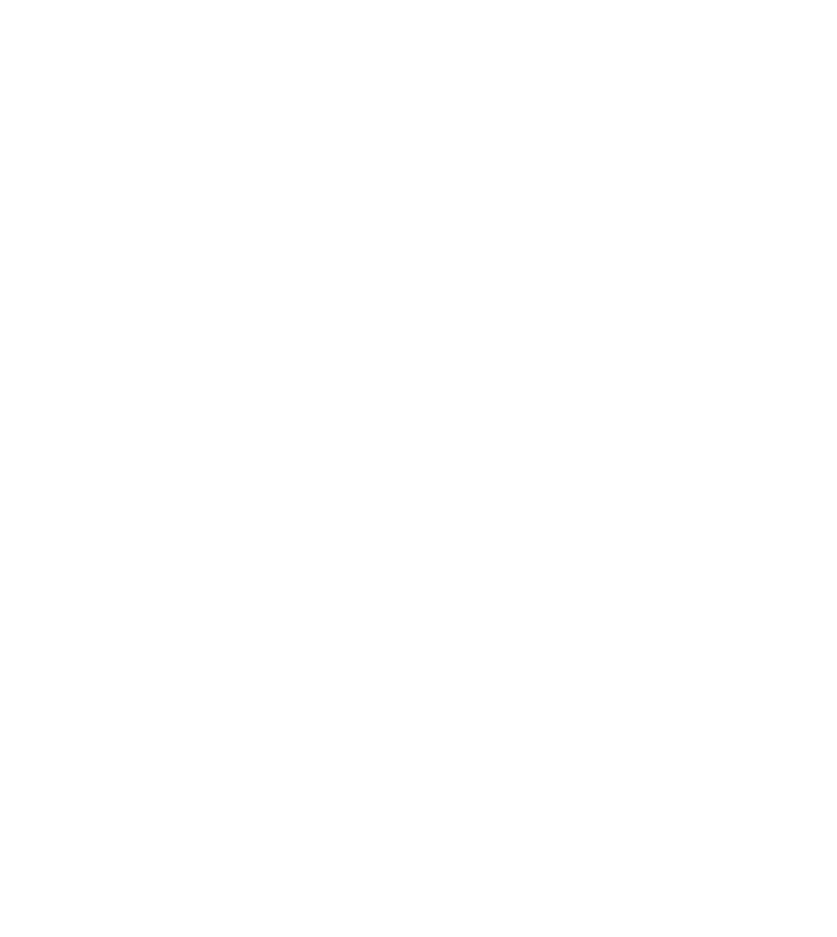
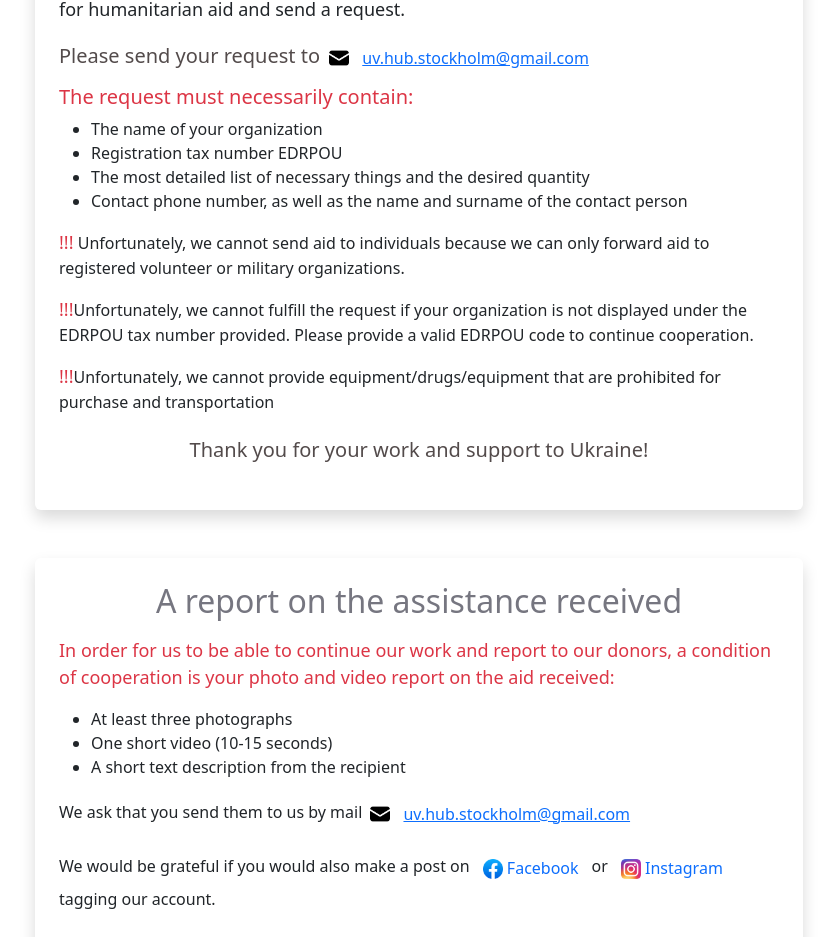
Before and after one commit to OlenaKut/uvhst, a React (Create React App) app: page /Page4NeedHelp in a window 1280 px wide. Before the commit this address had no page. Shown: the part 454-1391 px from the top of the page, without its empty margins (221-1058 px from the left). Before the commit the page ends 800 px from the top, so only its background shows below. Built offline with nearby package versions, Linux system fonts and the light colour scheme; the HTML template or start-up script is replaced by a standard one.

Commit message:
Added page 4

```diff
--- a/src/App.js
+++ b/src/App.js
@@ -4,6 +4,7 @@
 import Page2News from "./pages/Page2News";
 import Volunteer from "./components/pages/Volunteer";
 import Page3CanHelp from "./pages/Page3CanHelp";
+import Page4NeedHelp from "./pages/Page4NeedHelp";
 
 const App = () => {
   return (
@@ -13,6 +14,7 @@
         <Route path="/Page2News" element={<Page2News />} />
         <Route path="/Volunteer" element={<Volunteer />} />
         <Route path="/Page3CanHelp" element={<Page3CanHelp />} />
+        <Route path="/Page4NeedHelp" element={<Page4NeedHelp />} />
       </Routes>
     </div>
   );
--- a/src/components/header/HeaderMenu.css
+++ b/src/components/header/HeaderMenu.css
@@ -67,7 +67,7 @@
 .name {
   margin: 0 0 0 96px;
   color: #f8b435;
-  font-size: 60px;
+  font-size: 52px;
 }
 
 @media (max-width: 1410px) {
--- a/src/components/header/MenuNew.js
+++ b/src/components/header/MenuNew.js
@@ -36,12 +36,14 @@
                     I can help
                   </Nav.Link>
                 </LinkContainer>
+                <LinkContainer to="/Page4NeedHelp">
                   <Nav.Link
                     href="#iNeedHelp"
                     className="link text-warning me-sm-1 me-md-3 mt-4  px-0 pb-1"
                   >
                     I need help
                   </Nav.Link>
+                </LinkContainer>
                 <Nav.Link
                   href="#ourTeam"
                   className="link text-warning me-sm-1 me-md-3 mt-4  px-0 pb-1"
--- a/src/components/pages/Help.css
+++ b/src/components/pages/Help.css
@@ -1,7 +1,3 @@
-.ICanHelp {
-  margin: 60px 20px 100px;
-}
-
 .vol-title {
   color: rgb(118, 118, 128);
 }
@@ -17,8 +13,25 @@
   height: 20px;
 }
 
+.need-help {
+  margin: 60px 20px 100px 20px;
+  width: 60%;
+}
+.media-help {
+  width: 20px;
+}
+.need-subtext {
+  font-size: 18px;
+}
+.need-undertext {
+  color: rgb(83, 75, 75);
+}
+
 @media (max-width: 1200px) {
   .vol-block {
+    width: 70%;
+  }
+  .need-help {
     width: 70%;
   }
 }
@@ -27,10 +40,37 @@
   .vol-block {
     width: 80%;
   }
+  .need-help {
+    width: 80%;
+  }
+  .need-subtext {
+    font-size: 16px;
+  }
+  .need-undertext {
+    font-size: 20px;
+  }
 }
 
 @media (max-width: 576px) {
   .vol-block {
     width: 100%;
+    padding: 10px;
+  }
+  .vol-title {
+    font-size: 22px;
+  }
+  .vol-text {
+    font-size: 14px;
+  }
+  .need-help {
+    width: 100%;
+    padding: 10px;
+    font-size: 14px;
+  }
+  .need-subtext {
+    font-size: 14px;
+  }
+  .need-undertext {
+    font-size: 16px;
   }
 }
--- a/src/components/pages/ICanHelp.js
+++ b/src/components/pages/ICanHelp.js
@@ -7,9 +7,9 @@
 
 const ICanHelp = () => {
   return (
-    <div className="ICanHelp">
-      <div className="vol-block rounded-2 shadow m-auto my-4 container-fluid">
-        <h3 className="vol-title  text-center">I want to become a volunteer</h3>
+    <div className="my-5">
+      <div className="vol-block rounded-2 shadow m-auto container-fluid">
+        <h3 className="vol-title text-center">I want to become a volunteer</h3>
         <p className="vol-text">
           We always need good help! You can find more information here:{" "}
           <BecameVolunteer />
--- /dev/null
+++ b/src/pages/Page4NeedHelp.js
@@ -0,0 +1,133 @@
+import React from "react";
+import Header from "../components/header/Header";
+import Footer from "../components/footer/Footer";
+import "../components/pages/Help.css";
+import Button from "react-bootstrap/Button";
+import Mail from "../pictures/Mail_icon_black.png";
+import Facebook_icon from "../pictures/Facebook_icon.png";
+import Instagram_icon from "../pictures/Instagram_icon.webp";
+
+const Page4NeedHelp = () => {
+  return (
+    <div>
+      <Header />
+      <div className="need-help rounded-2 shadow m-auto my-5 p-4 container-fluid">
+        <h2 className="vol-title text-center mb-3">How to get help</h2>
+        <p className="need-subtext">
+          If you represent or cooperate with a military unit or group,
+          hospitals, orphanages, homes for the elderly or people with
+          disabilities, a public organization that helps internally displaced
+          persons in Ukraine, or people affected by war, you can contact us for
+          humanitarian aid and send a request.
+        </p>
+        <h5 className="need-undertext">
+          Please send your request to{" "}
+          <img src={Mail} alt="Mail" className="contact-logo-page3 ms-1" />
+          <Button
+            variant="link"
+            href="mailto:https://twitter.com/uvhub_sthlm"
+            rel="noopener noreferrer"
+          >
+            uv.hub.stockholm@gmail.com
+          </Button>{" "}
+        </h5>
+        <h5 className="text-danger need-undertext">
+          The request must necessarily contain:
+        </h5>
+        <ul>
+          <li>The name of your organization</li>
+          <li>Registration tax number EDRPOU</li>
+          <li>
+            The most detailed list of necessary things and the desired quantity
+          </li>
+          <li>
+            Contact phone number, as well as the name and surname of the contact
+            person{" "}
+          </li>
+        </ul>
+        <p>
+          <span className="text-danger need-subtext">!!!</span> Unfortunately,
+          we cannot send aid to individuals because we can only forward aid to
+          registered volunteer or military organizations.
+        </p>
+        <p>
+          <span className="text-danger need-subtext">!!!</span>Unfortunately, we
+          cannot fulfill the request if your organization is not displayed under
+          the EDRPOU tax number provided. Please provide a valid EDRPOU code to
+          continue cooperation.
+        </p>
+        <p>
+          <span className="text-danger need-subtext">!!!</span>Unfortunately, we
+          cannot provide equipment/drugs/equipment that are prohibited for
+          purchase and transportation
+        </p>
+
+        <h5 className="text-center my-4 need-undertext">
+          Thank you for your work and support to Ukraine!
+        </h5>
+      </div>
+      <div className="need-help rounded-2 shadow m-auto my-5 p-4 container-fluid">
+        <h2 className="vol-title text-center mb-3">
+          A report on the assistance received
+        </h2>
+        <p className="text-danger fw-normal lh-base need-subtext">
+          In order for us to be able to continue our work and report to our
+          donors, a condition of cooperation is your photo and video report on
+          the aid received:
+        </p>
+        <ul>
+          <li> At least three photographs</li>
+          <li>One short video (10-15 seconds)</li>
+          <li>A short text description from the recipient</li>
+        </ul>
+        <p>
+          We ask that you send them to us by mail{" "}
+          <img src={Mail} alt="Mail" className="contact-logo-page3 ms-1" />
+          <Button
+            variant="link"
+            href="mailto:https://twitter.com/uvhub_sthlm"
+            rel="noopener noreferrer"
+          >
+            uv.hub.stockholm@gmail.com
+          </Button>
+        </p>
+        <p>
+          We would be grateful if you would also make a post on
+          <Button
+            variant="link"
+            href="https://www.facebook.com/uavhub.stockholm"
+            target="_blank"
+            rel="noopener noreferrer"
+            className="text-decoration-none"
+          >
+            <img src={Facebook_icon} alt="FB" className="media-help" /> Facebook
+          </Button>
+          or
+          <Button
+            variant="link"
+            href="https://www.instagram.com/uavhub.stockholm"
+            target="_blank"
+            rel="noopener noreferrer"
+            className="text-decoration-none"
+          >
+            {" "}
+            <img
+              src={Instagram_icon}
+              alt="Instagram"
+              className="media-help"
+            />{" "}
+            Instagram
+          </Button>
+          tagging our account.
+        </p>
+
+        <h5 className="text-center my-4 need-undertext">
+          Thank you for your work and support to Ukraine!
+        </h5>
+      </div>
+      <Footer />
+    </div>
+  );
+};
+
+export default Page4NeedHelp;
```
Lines whose indentation alone changed are shown as unchanged.
